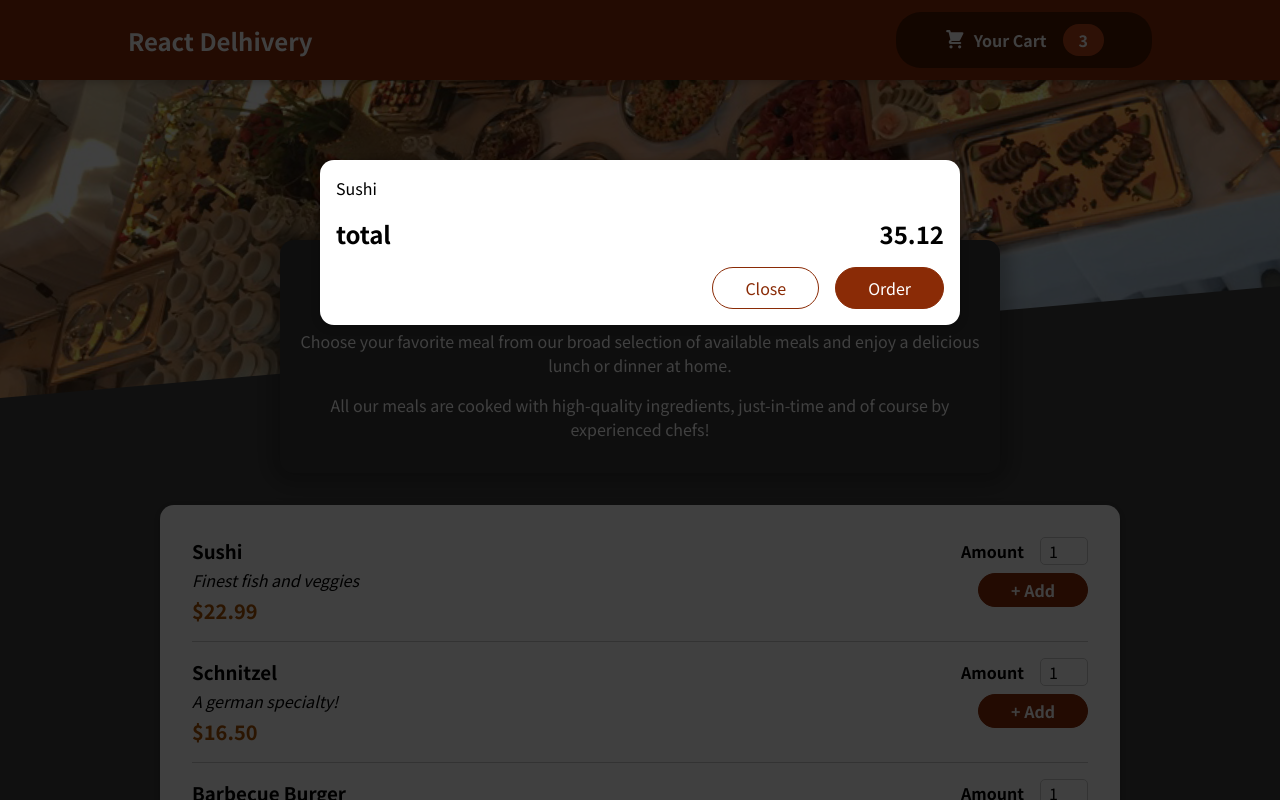
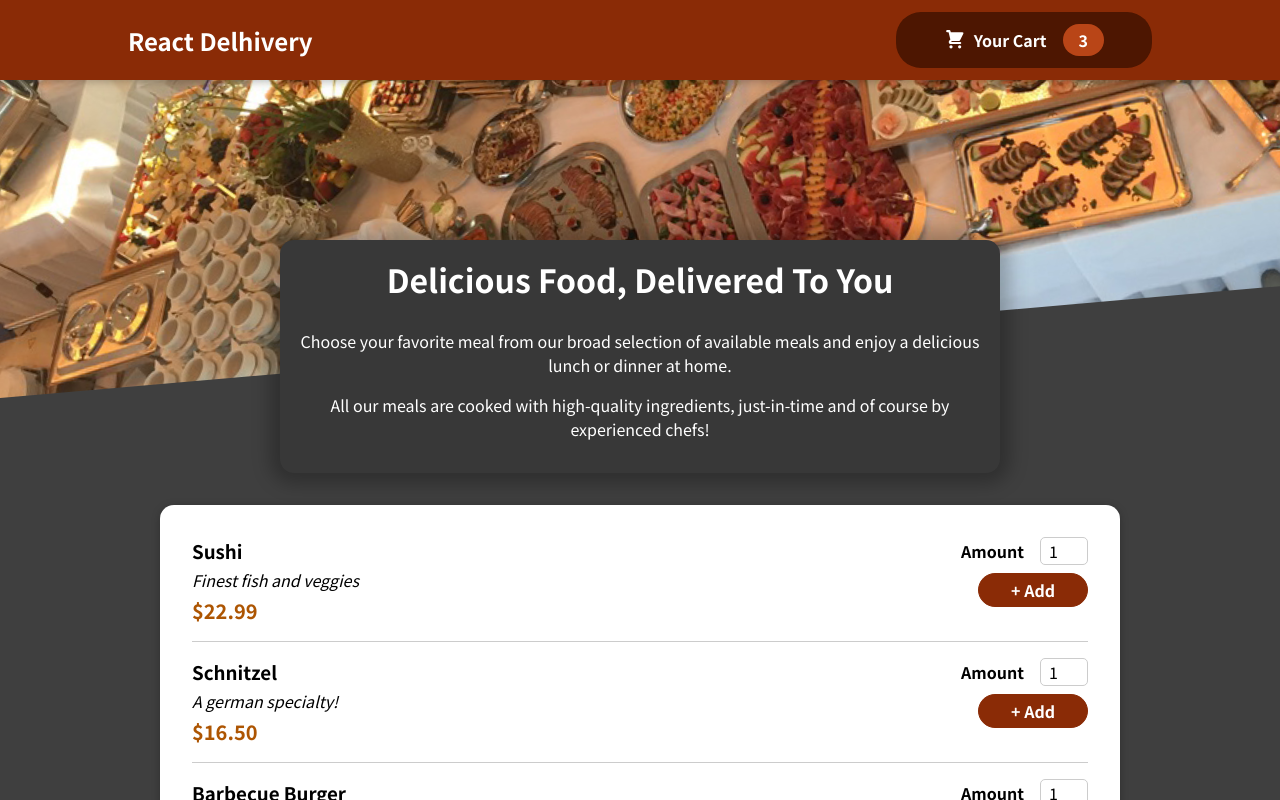
Before and after one commit to dmmoradiya/Food_dehivery_, a React (Create React App) app: page / in a window 1280 px wide. Shown: the top 800 px of the page. Built offline with nearby package versions, Linux system fonts and the light colour scheme.

Commit message:
ipdate cart-modal

```diff
--- a/src/App.js
+++ b/src/App.js
@@ -1,13 +1,23 @@
-import React, { Fragment } from "react";
+import React, { Fragment, useState } from "react";
 import Header from "./Componenets/Layout/Header";
 import Meals from "./Componenets/Meals/Meals";
 import Cart from "./Componenets/Cart/Cart";
 
 function App() {
+
+  const [cartIsShown , setCartIsShown] = useState(false);
+
+  const showCart = () => {
+    setCartIsShown(true);
+  }
+  const hideCart =()=>{
+    setCartIsShown(false)
+  }
+
   return (
     <Fragment>
-      <Cart/>
-      <Header />
+      {cartIsShown && <Cart onClose={hideCart}/>}
+      <Header onClick={showCart} />
       <Meals/>
     </Fragment>
   );
--- a/src/Componenets/Cart/Cart.js
+++ b/src/Componenets/Cart/Cart.js
@@ -12,14 +12,14 @@
   );
 
   return (
-    <Modal>
+    <Modal onClose={props.onClose}>
       {Cartitem}
       <div className={classes.total}>
         <span>total</span>
         <span>35.12</span>
       </div>
       <div className={classes.actions}>
-        <button className={classes["button--alt"]}>Close</button>
+        <button className={classes["button--alt"]} onClick={props.onClose}>Close</button>
         <button className={classes.button}>Order</button>
       </div>
     </Modal>
--- a/src/Componenets/Layout/Header.js
+++ b/src/Componenets/Layout/Header.js
@@ -9,7 +9,7 @@
     <Fragment>
       <header className={classes.header}>
         <h2>React Delhivery</h2>
-        <HeaderCartButton />
+        <HeaderCartButton  onClick={props.onClick}/>
       </header>
       <div className={classes["main-image"]}>
         <img src={MealImage}></img>
--- a/src/Componenets/Layout/HeaderCartButton.js
+++ b/src/Componenets/Layout/HeaderCartButton.js
@@ -4,7 +4,7 @@
 
 const HeaderCartButton = (props) => {
   return (
-    <button className={classes.button}>
+    <button className={classes.button} onClick={props.onClick}>
       <span className={classes.icon}>
         <CartIcon />
       </span>
--- a/src/Componenets/UI/Modal.js
+++ b/src/Componenets/UI/Modal.js
@@ -5,7 +5,7 @@
 import classes from './Modal.module.css';
 
 const Backdrop = (props) => {
-  return <div className={classes.backdrop} />;
+  return <div className={classes.backdrop} onClick={props.onClose}/>;
 };
 
 const ModalOverlay = (props) => {
@@ -21,7 +21,7 @@
 const Modal = (props) => {
   return (
     <Fragment>
-      {ReactDOM.createPortal(<Backdrop />, portalElement)}
+      {ReactDOM.createPortal(<Backdrop onClose={props.onClose} />, portalElement)}
       {ReactDOM.createPortal(
         <ModalOverlay>{props.children}</ModalOverlay>,
         portalElement
```
